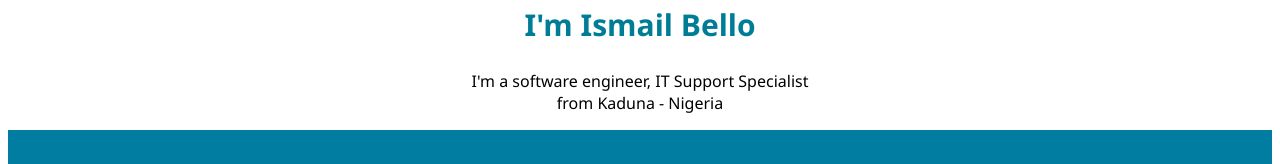
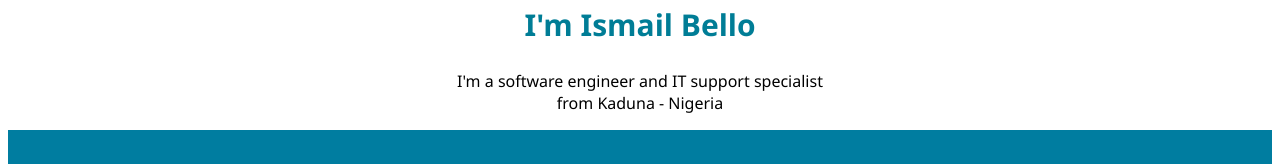
Before and after one commit to ismaelbello/td-project4-css-basics, a plain HTML site: page index.html in a window 1280 px wide. Shown: the part 384-548 px from the top of the page. Drawn offline with Linux system fonts and the light colour scheme.

Commit message:
I corrected some words

```diff
--- a/index.html
+++ b/index.html
@@ -20,7 +20,7 @@
         <div class="desc">
             <img  class="center" src="/Assets/Images/Ismail.jpg" alt="My image">
                 <h2>I'm Ismail Bello</h2>
-                <p>I'm a software engineer, IT Support Specialist<br>from Kaduna - Nigeria</p>
+                <p>I'm a software engineer and IT support specialist<br>from Kaduna - Nigeria</p>
         </div>
         <div class="content">
             <div class="content_item">
```
